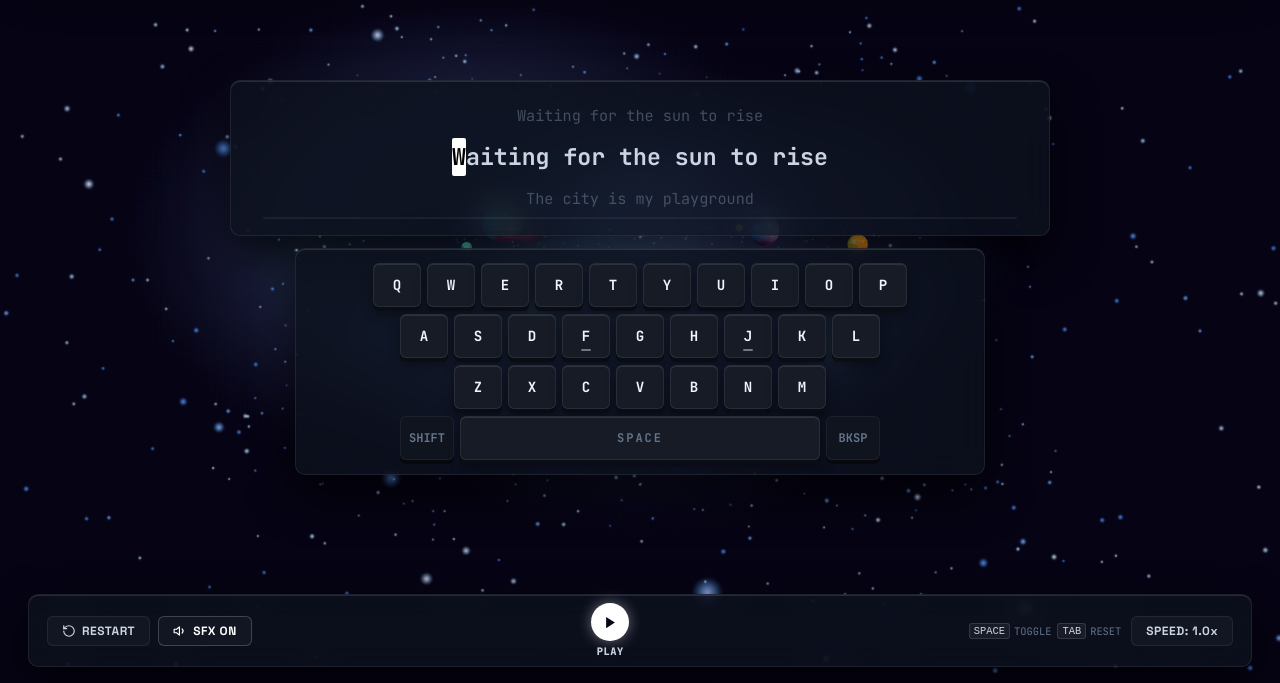
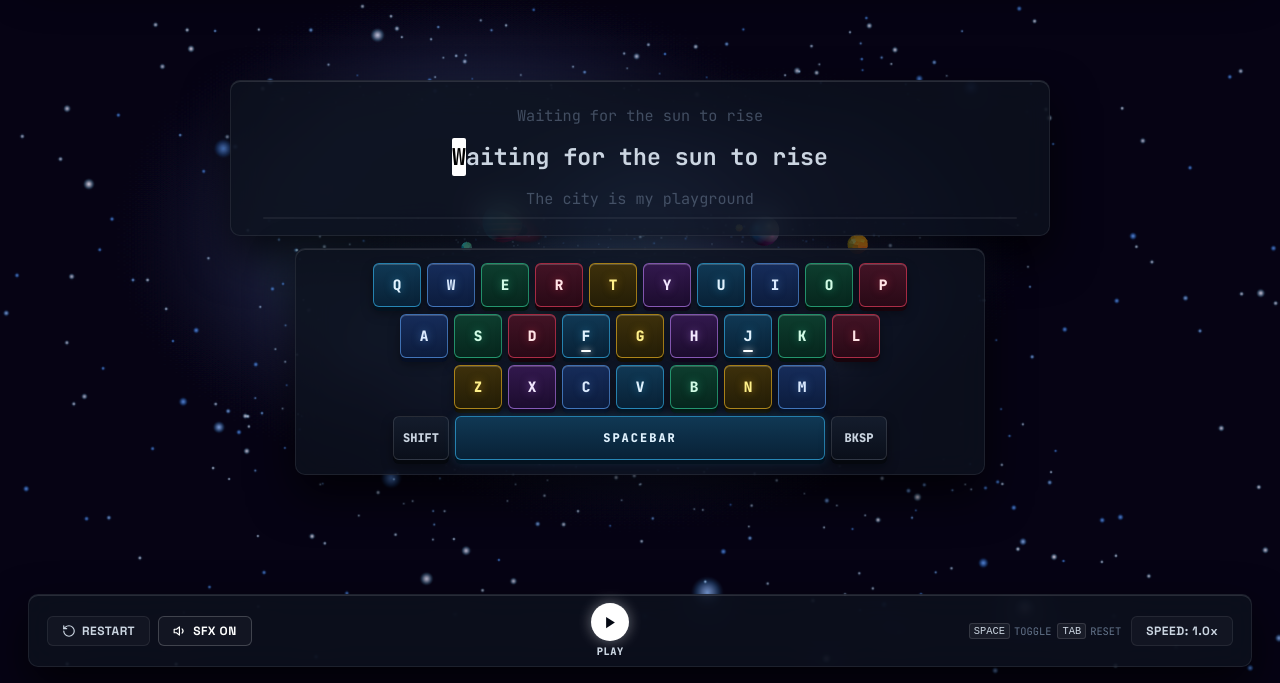
Before and after one commit to sayamdamor05/Rhythm-Keys, a website built with Vite: page index.html in a window 1280 px wide. Shown: the part 117-800 px from the top of the page. Built offline with nearby package versions, Linux system fonts and the light colour scheme; animation ran at ten frames a second.

Commit message:
feat: restore vibrant multi-color mechanical keycaps with rich contrast palette

```diff
--- a/index.html
+++ b/index.html
@@ -138,50 +138,50 @@
         </div>
       </section>
 
-      <!-- Precision Mechanical Keyboard (Deep Sapphire & Slate Archetype) -->
+      <!-- Multi-Color Precision Mechanical Keyboard -->
       <section class="keyboard-panel glass-card" id="virtualKeyboard" aria-label="Virtual Keyboard">
         <!-- Row 1: Q W E R T Y U I O P (10 Keys) -->
         <div class="kb-row kb-row-1">
-          <button class="key key-3d key-alpha" data-key="q">Q</button>
-          <button class="key key-3d key-alpha" data-key="w">W</button>
-          <button class="key key-3d key-alpha" data-key="e">E</button>
-          <button class="key key-3d key-alpha" data-key="r">R</button>
-          <button class="key key-3d key-alpha" data-key="t">T</button>
-          <button class="key key-3d key-alpha" data-key="y">Y</button>
-          <button class="key key-3d key-alpha" data-key="u">U</button>
-          <button class="key key-3d key-alpha" data-key="i">I</button>
-          <button class="key key-3d key-alpha" data-key="o">O</button>
-          <button class="key key-3d key-alpha" data-key="p">P</button>
+          <button class="key key-3d key-cyan" data-key="q">Q</button>
+          <button class="key key-3d key-sapphire" data-key="w">W</button>
+          <button class="key key-3d key-emerald" data-key="e">E</button>
+          <button class="key key-3d key-ruby" data-key="r">R</button>
+          <button class="key key-3d key-gold" data-key="t">T</button>
+          <button class="key key-3d key-purple" data-key="y">Y</button>
+          <button class="key key-3d key-cyan" data-key="u">U</button>
+          <button class="key key-3d key-sapphire" data-key="i">I</button>
+          <button class="key key-3d key-emerald" data-key="o">O</button>
+          <button class="key key-3d key-ruby" data-key="p">P</button>
         </div>
 
         <!-- Row 2: A S D F G H J K L (9 Keys with F & J Tactile Nibs) -->
         <div class="kb-row kb-row-2">
-          <button class="key key-3d key-alpha" data-key="a">A</button>
-          <button class="key key-3d key-alpha" data-key="s">S</button>
-          <button class="key key-3d key-alpha" data-key="d">D</button>
-          <button class="key key-3d key-alpha key-home" data-key="f">F<span class="home-nib"></span></button>
-          <button class="key key-3d key-alpha" data-key="g">G</button>
-          <button class="key key-3d key-alpha" data-key="h">H</button>
-          <button class="key key-3d key-alpha key-home" data-key="j">J<span class="home-nib"></span></button>
-          <button class="key key-3d key-alpha" data-key="k">K</button>
-          <button class="key key-3d key-alpha" data-key="l">L</button>
+          <button class="key key-3d key-sapphire" data-key="a">A</button>
+          <button class="key key-3d key-emerald" data-key="s">S</button>
+          <button class="key key-3d key-ruby" data-key="d">D</button>
+          <button class="key key-3d key-cyan key-home" data-key="f">F<span class="home-nib"></span></button>
+          <button class="key key-3d key-gold" data-key="g">G</button>
+          <button class="key key-3d key-purple" data-key="h">H</button>
+          <button class="key key-3d key-cyan key-home" data-key="j">J<span class="home-nib"></span></button>
+          <button class="key key-3d key-emerald" data-key="k">K</button>
+          <button class="key key-3d key-ruby" data-key="l">L</button>
         </div>
 
         <!-- Row 3: Z X C V B N M (7 Keys) -->
         <div class="kb-row kb-row-3">
-          <button class="key key-3d key-alpha" data-key="z">Z</button>
-          <button class="key key-3d key-alpha" data-key="x">X</button>
-          <button class="key key-3d key-alpha" data-key="c">C</button>
-          <button class="key key-3d key-alpha" data-key="v">V</button>
-          <button class="key key-3d key-alpha" data-key="b">B</button>
-          <button class="key key-3d key-alpha" data-key="n">N</button>
-          <button class="key key-3d key-alpha" data-key="m">M</button>
+          <button class="key key-3d key-gold" data-key="z">Z</button>
+          <button class="key key-3d key-purple" data-key="x">X</button>
+          <button class="key key-3d key-sapphire" data-key="c">C</button>
+          <button class="key key-3d key-cyan" data-key="v">V</button>
+          <button class="key key-3d key-emerald" data-key="b">B</button>
+          <button class="key key-3d key-gold" data-key="n">N</button>
+          <button class="key key-3d key-sapphire" data-key="m">M</button>
         </div>
 
         <!-- Row 4: Shift Modifier, SPACEBAR, Backspace Modifier -->
         <div class="kb-row kb-row-4">
           <button class="key key-3d key-mod" data-key="Shift" aria-label="Shift">SHIFT</button>
-          <button class="key key-3d key-space" data-key=" ">SPACE</button>
+          <button class="key key-3d key-space" data-key=" ">SPACEBAR</button>
           <button class="key key-3d key-mod" data-key="Backspace" aria-label="Backspace">BKSP</button>
         </div>
       </section>
--- a/src/style.css
+++ b/src/style.css
@@ -529,8 +529,8 @@ html, body {
   appearance: none;
   border: none;
   font-family: var(--font-mono);
-  font-size: 0.88rem;
-  font-weight: 700;
+  font-size: 0.9rem;
+  font-weight: 800;
   height: var(--key-height);
   width: var(--key-width);
   border-radius: var(--key-radius);
@@ -540,30 +540,102 @@ html, body {
   justify-content: center;
   text-align: center;
   position: relative;
-  transition: transform var(--trans-press), box-shadow var(--trans-press), background var(--trans-press);
+  transition: transform var(--trans-press), box-shadow var(--trans-press), filter var(--trans-press), background var(--trans-press);
 }
 
 .key-3d:hover {
-  transform: translateY(-1px);
+  transform: translateY(-1.5px);
+  filter: brightness(1.15);
 }
 
 .key-3d:active, .key-3d.key-pressed {
-  transform: translateY(2px) !important;
+  transform: translateY(2.5px) !important;
 }
 
-/* Uniform High-End Slate Keycaps */
-.key-alpha {
-  background: var(--key-bg);
-  color: var(--text-bright);
-  border: var(--key-border);
-  box-shadow: var(--key-shadow), inset 0 1px 0 rgba(255, 255, 255, 0.1);
+/* --- Multi-Color Keycap Colorways --- */
+
+/* 1. Mako Cyan Keycap */
+.key-cyan {
+  background: linear-gradient(180deg, #103854 0%, #082136 100%);
+  color: #e0f2fe;
+  border: 1px solid rgba(56, 189, 248, 0.6);
+  box-shadow: 0 var(--key-depth) 0 #04121f, 0 6px 12px rgba(0, 0, 0, 0.4), inset 0 1px 0 rgba(255, 255, 255, 0.18);
+  text-shadow: 0 0 8px rgba(56, 189, 248, 0.5);
+}
+.key-cyan:active, .key-cyan.key-pressed {
+  box-shadow: 0 1px 0 #04121f, 0 0 16px rgba(56, 189, 248, 0.7);
+  background: #38bdf8;
+  color: #030712;
 }
 
-.key-alpha:active, .key-alpha.key-pressed {
-  box-shadow: 0 1px 0 #0a0d14, 0 0 12px var(--color-cyan-glow);
-  background: var(--color-cyan);
+/* 2. Royal Sapphire Keycap */
+.key-sapphire {
+  background: linear-gradient(180deg, #162c5a 0%, #0c1c3d 100%);
+  color: #dbeafe;
+  border: 1px solid rgba(96, 165, 250, 0.6);
+  box-shadow: 0 var(--key-depth) 0 #060f24, 0 6px 12px rgba(0, 0, 0, 0.4), inset 0 1px 0 rgba(255, 255, 255, 0.18);
+  text-shadow: 0 0 8px rgba(96, 165, 250, 0.5);
+}
+.key-sapphire:active, .key-sapphire.key-pressed {
+  box-shadow: 0 1px 0 #060f24, 0 0 16px rgba(96, 165, 250, 0.8);
+  background: #60a5fa;
   color: #030712;
-  border-color: #ffffff;
+}
+
+/* 3. Emerald Keycap */
+.key-emerald {
+  background: linear-gradient(180deg, #0d3d2e 0%, #06261d 100%);
+  color: #d1fae5;
+  border: 1px solid rgba(52, 211, 153, 0.6);
+  box-shadow: 0 var(--key-depth) 0 #031610, 0 6px 12px rgba(0, 0, 0, 0.4), inset 0 1px 0 rgba(255, 255, 255, 0.18);
+  text-shadow: 0 0 8px rgba(52, 211, 153, 0.5);
+}
+.key-emerald:active, .key-emerald.key-pressed {
+  box-shadow: 0 1px 0 #031610, 0 0 16px rgba(52, 211, 153, 0.7);
+  background: #34d399;
+  color: #030712;
+}
+
+/* 4. Limit Gold Keycap */
+.key-gold {
+  background: linear-gradient(180deg, #3d300b 0%, #241d06 100%);
+  color: #fef08a;
+  border: 1px solid rgba(251, 191, 36, 0.6);
+  box-shadow: 0 var(--key-depth) 0 #141003, 0 6px 12px rgba(0, 0, 0, 0.4), inset 0 1px 0 rgba(255, 255, 255, 0.18);
+  text-shadow: 0 0 8px rgba(251, 191, 36, 0.5);
+}
+.key-gold:active, .key-gold.key-pressed {
+  box-shadow: 0 1px 0 #141003, 0 0 16px rgba(251, 191, 36, 0.8);
+  background: #fbbf24;
+  color: #030712;
+}
+
+/* 5. Ruby Keycap */
+.key-ruby {
+  background: linear-gradient(180deg, #421325 0%, #290916 100%);
+  color: #ffe4e6;
+  border: 1px solid rgba(244, 63, 94, 0.6);
+  box-shadow: 0 var(--key-depth) 0 #17040c, 0 6px 12px rgba(0, 0, 0, 0.4), inset 0 1px 0 rgba(255, 255, 255, 0.18);
+  text-shadow: 0 0 8px rgba(244, 63, 94, 0.5);
+}
+.key-ruby:active, .key-ruby.key-pressed {
+  box-shadow: 0 1px 0 #17040c, 0 0 16px rgba(244, 63, 94, 0.8);
+  background: #f43f5e;
+  color: #030712;
+}
+
+/* 6. Purple Keycap */
+.key-purple {
+  background: linear-gradient(180deg, #32184d 0%, #1c0c2e 100%);
+  color: #f3e8ff;
+  border: 1px solid rgba(192, 132, 252, 0.6);
+  box-shadow: 0 var(--key-depth) 0 #10061c, 0 6px 12px rgba(0, 0, 0, 0.4), inset 0 1px 0 rgba(255, 255, 255, 0.18);
+  text-shadow: 0 0 8px rgba(192, 132, 252, 0.5);
+}
+.key-purple:active, .key-purple.key-pressed {
+  box-shadow: 0 1px 0 #10061c, 0 0 16px rgba(192, 132, 252, 0.8);
+  background: #c084fc;
+  color: #030712;
 }
 
 /* Home-row nibs on F & J */
@@ -573,47 +645,48 @@ html, body {
 
 .home-nib {
   position: absolute;
-  bottom: 6px;
+  bottom: 5px;
   left: 50%;
   transform: translateX(-50%);
   width: 10px;
   height: 2px;
-  background: rgba(255, 255, 255, 0.4);
+  background: #ffffff;
+  box-shadow: 0 0 6px #ffffff;
   border-radius: 1px;
 }
 
 /* Modifiers */
 .key-mod {
-  width: 54px;
+  width: 56px;
   font-size: 0.75rem;
-  background: #10141f;
-  color: var(--text-muted);
-  border: 1px solid rgba(255, 255, 255, 0.05);
-  box-shadow: 0 var(--key-depth) 0 #07090f;
+  background: linear-gradient(180deg, #141c2c 0%, #0a0f1a 100%);
+  color: var(--text-silver);
+  border: 1px solid rgba(255, 255, 255, 0.12);
+  box-shadow: 0 var(--key-depth) 0 #05080e, 0 6px 12px rgba(0, 0, 0, 0.4);
 }
 
 .key-mod:active, .key-mod.key-pressed {
-  box-shadow: 0 1px 0 #07090f;
+  box-shadow: 0 1px 0 #05080e, 0 0 12px rgba(255, 255, 255, 0.5);
   color: #ffffff;
-  background: #1f2738;
+  background: #25334d;
 }
 
 /* Spacebar */
 .key-space {
   flex: 1;
-  max-width: 360px;
-  background: var(--key-bg);
-  color: var(--text-muted);
+  max-width: 370px;
+  background: linear-gradient(180deg, #103854 0%, #082136 100%);
+  color: #e0f2fe;
   font-size: 0.75rem;
   letter-spacing: 2px;
-  border: var(--key-border);
-  box-shadow: var(--key-shadow), inset 0 1px 0 rgba(255, 255, 255, 0.1);
+  border: 1px solid rgba(56, 189, 248, 0.6);
+  box-shadow: 0 var(--key-depth) 0 #04121f, 0 0 12px rgba(56, 189, 248, 0.2);
 }
 
 .key-space:active, .key-space.key-pressed {
-  box-shadow: 0 1px 0 #0a0d14, 0 0 16px var(--color-cyan-glow);
+  box-shadow: 0 1px 0 #04121f, 0 0 20px rgba(56, 189, 248, 0.8);
   color: #030712;
-  background: var(--color-cyan);
+  background: #38bdf8;
 }
 
 /* ==========================================================================
```
